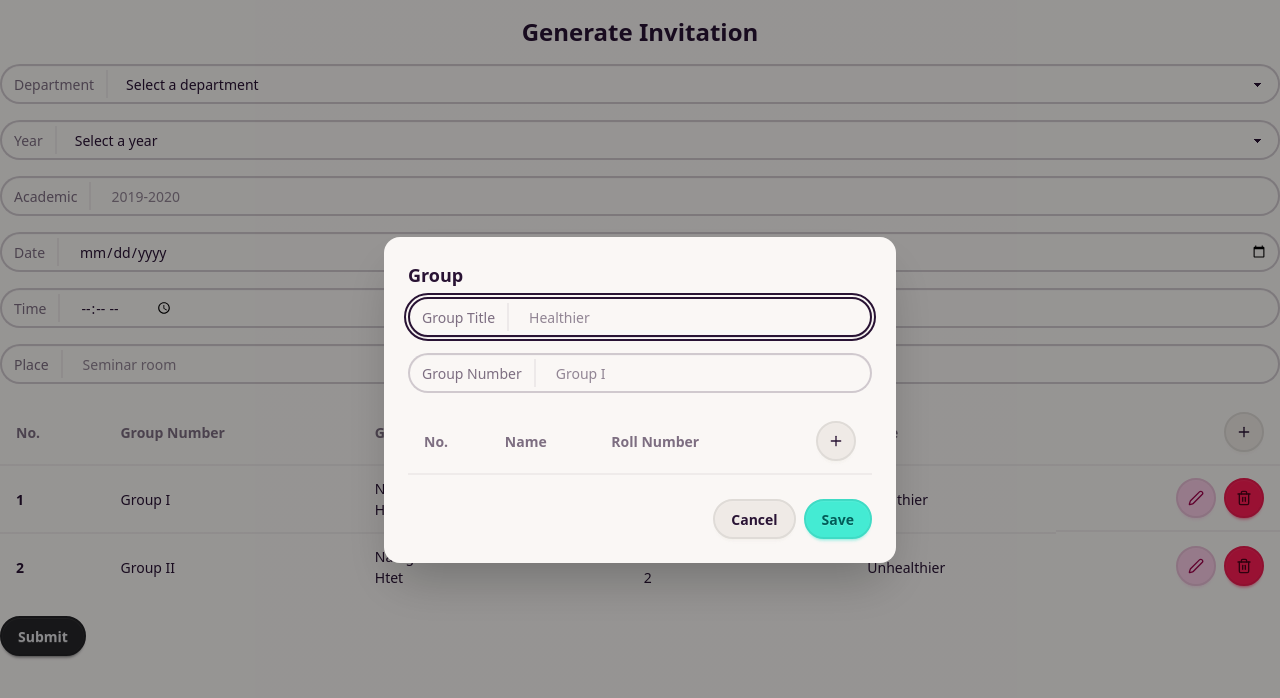
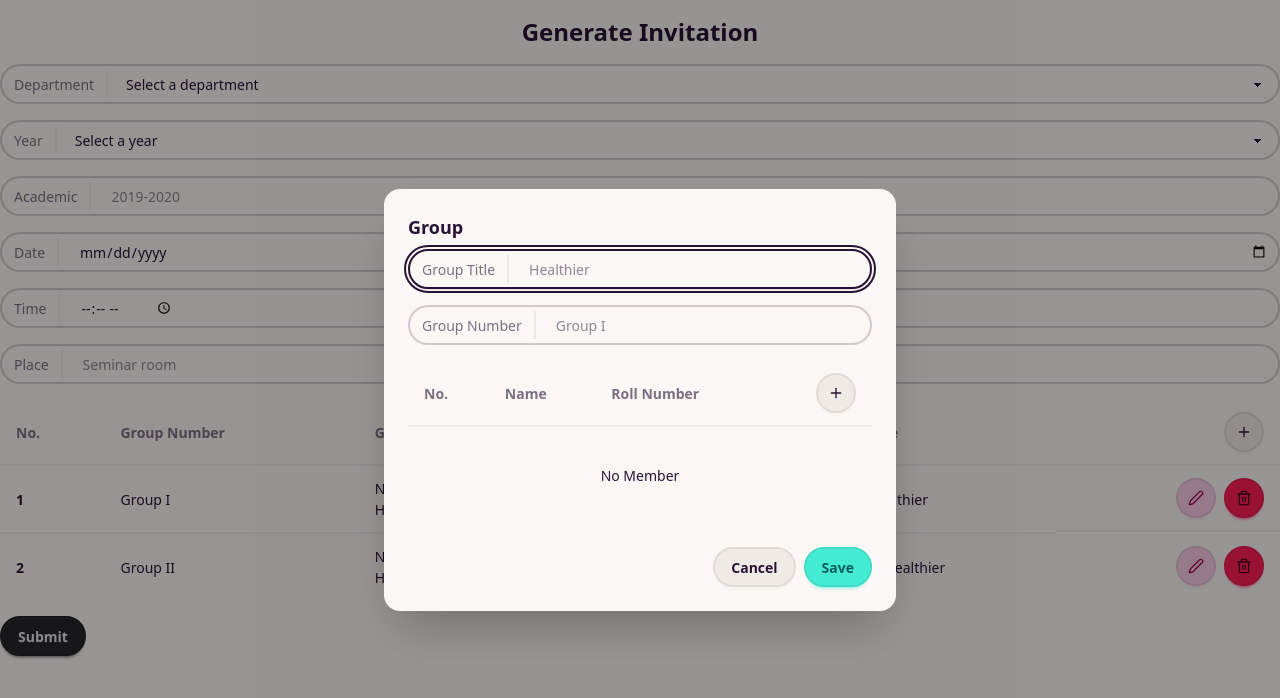
Before and after one commit to nainghtetlinn/invitation-generator, a React (Vite) app: page / in a window 1280 px wide. Both pictures are taken after a click on the button 1244 px from the left and 432 px from the top of the page. Shown: the top 698 px of the page. Built offline with nearby package versions, Linux system fonts and the light colour scheme.

Commit message:
feat: show error message

```diff
--- a/src/App.tsx
+++ b/src/App.tsx
@@ -1,5 +1,5 @@
 import { zodResolver } from "@hookform/resolvers/zod";
-import { Edit2, Plus, Trash2 } from "lucide-react";
+import { Edit2, Info, Plus, Trash2 } from "lucide-react";
 import { useRef, useState } from "react";
 import { useFieldArray, useForm } from "react-hook-form";
 import { GroupDialog } from "./components/group-dialog";
@@ -247,7 +247,8 @@ function App() {
                 </tr>
               </thead>
               <tbody>
-                {fields.map((group, index) => (
+                {fields.length > 0 ? (
+                  fields.map((group, index) => (
                     <tr key={group.id}>
                       <th>{index + 1}</th>
                       <td>{group.no}</td>
@@ -286,9 +287,28 @@ function App() {
                         </button>
                       </td>
                     </tr>
-                ))}
+                  ))
+                ) : (
+                  <tr>
+                    <td
+                      colSpan={6}
+                      className="h-24 text-center"
+                    >
+                      No Group
+                    </td>
+                  </tr>
+                )}
               </tbody>
             </table>
+            {form.formState.errors.groups && (
+              <div
+                role="alert"
+                className="alert alert-error alert-soft"
+              >
+                <Info />
+                <span>{form.formState.errors.groups.message}</span>
+              </div>
+            )}
           </div>
 
           <button className="btn btn-neutral">Submit</button>
--- a/src/components/group-dialog.tsx
+++ b/src/components/group-dialog.tsx
@@ -1,5 +1,5 @@
 import { zodResolver } from "@hookform/resolvers/zod";
-import { Edit2, Plus, Trash2 } from "lucide-react";
+import { Edit2, Info, Plus, Trash2 } from "lucide-react";
 import { useEffect, useRef, useState, type RefObject } from "react";
 import { useFieldArray, useForm } from "react-hook-form";
 import { groupSchema, type Group } from "../lib/schema";
@@ -87,6 +87,7 @@ export const GroupDialog = ({
           className="modal-box"
         >
           <h3 className="font-bold text-lg mb-2">Group</h3>
+
           <section className="space-y-4">
             <div>
               <label
@@ -145,7 +146,8 @@ export const GroupDialog = ({
                   </tr>
                 </thead>
                 <tbody>
-                  {fields.map((member, index) => (
+                  {fields.length > 0 ? (
+                    fields.map((member, index) => (
                       <tr key={member.id}>
                         <th>{index + 1}</th>
                         <td>
@@ -173,11 +175,31 @@ export const GroupDialog = ({
                           </button>
                         </td>
                       </tr>
-                  ))}
+                    ))
+                  ) : (
+                    <tr>
+                      <td
+                        colSpan={4}
+                        className="h-24 text-center"
+                      >
+                        No Member
+                      </td>
+                    </tr>
+                  )}
                 </tbody>
               </table>
+              {form.formState.errors.members && (
+                <div
+                  role="alert"
+                  className="alert alert-error alert-soft"
+                >
+                  <Info />
+                  <span>{form.formState.errors.members.message}</span>
+                </div>
+              )}
             </div>
           </section>
+
           <div className="modal-action">
             <button
               className="btn"
```
Lines whose indentation alone changed are shown as unchanged.
